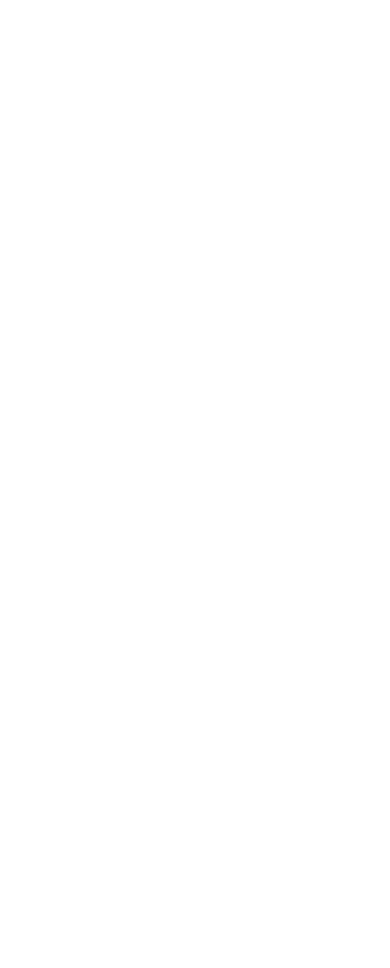
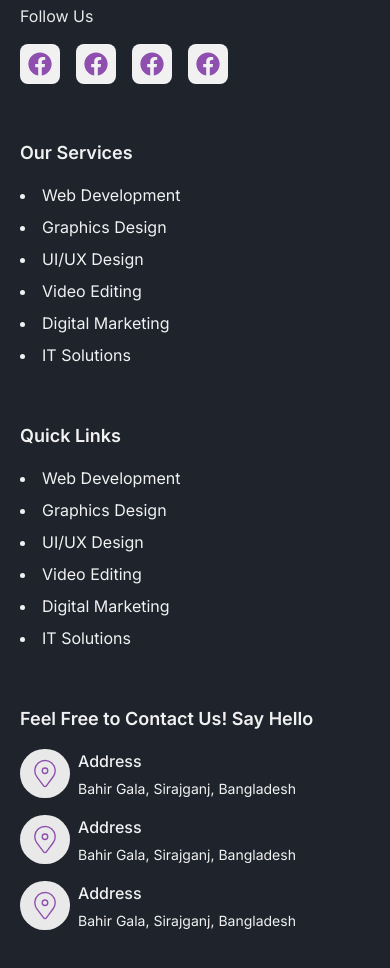
Before and after one commit to alive1258/ethen-soft-client, a Next.js app: page / in a window 390 px wide. Shown: the part 9260-10228 px from the top of the page. Before the commit the page ends 9056 px from the top, so only its background shows below. Built offline with nearby package versions, Linux system fonts and the light colour scheme.

Commit message:
create footer without set background image

```diff
--- a/src/app/(withCommonLayout)/layout.js
+++ b/src/app/(withCommonLayout)/layout.js
@@ -1,3 +1,4 @@
+import Footer from "@/components/shared/Footer/Footer";
 import Navbar from "@/components/shared/Navbar/Navbar";
 
 const CommonLayout = ({ children }) => {
@@ -5,7 +6,7 @@
     <>
       <Navbar />
       {children}
-      <h1>Navbar</h1>
+      <Footer />
     </>
   );
 };
--- a/src/app/globals.css
+++ b/src/app/globals.css
@@ -6,7 +6,7 @@
 @layer base {
   :root {
     --color-primary-base: #8e4fae;
-    --color-primary-muted: #f4edf7;
+    --color-primary-muted: #f1f1f1;
     --color-secondary-base: #e8292f;
     --color-info-base: #106bda;
     --color-info-muted: #b5d1f4;
@@ -23,6 +23,9 @@
 @layer components {
   .container {
     @apply max-w-[1440px] w-full mx-auto px-5 md:px-20;
+  }
+  .social-icons {
+    @apply size-10 rounded-lg bg-primary-muted text-primary-base hover:bg-primary-base hover:text-primary-muted duration-200 p-2;
   }
 }
 
@@ -50,3 +53,8 @@
   height: 5px;
   border-radius: 8px;
 }
+
+/* list style  */
+.list-white::marker {
+  color: #f1f1f1;
+}
--- a/src/components/UI/Home/About/About.js
+++ b/src/components/UI/Home/About/About.jsx
@@ -5,7 +5,7 @@
   return (
     <>
       <div
-        className="bg-primary-muted py-2 bg-no-repeat bg-bottom"
+        className="bg-[#f4edf7] py-2 bg-no-repeat bg-bottom"
         style={{
           backgroundImage: "url(/assets/images/about/Ellipse-18.pn)",
         }}
--- /dev/null
+++ b/src/components/shared/Footer/Footer.jsx
@@ -0,0 +1,115 @@
+import Link from "next/link";
+import Image from "next/image";
+import { CiLocationOn } from "react-icons/ci";
+import { FaFacebook } from "react-icons/fa";
+import logo from "../../../../public/assets/images/Logo-white.png";
+
+const Footer = () => {
+  return (
+    <>
+      <div className="bg-black-base">
+        <div className="container py-14">
+          <div className="grid grid-cols-1 md:grid-cols-2 lg:grid-cols-4 gap-[55px]">
+            <div>
+              <Image src={logo} width={181} height={48} alt="logo" />
+              <p className="text-sm text-primary-muted pt-6 pb-6">
+                Sed ut perspiciatis unde omnis is natus error site voluptatem
+                more accntium doloremque laudatium totam rem aperiam, eaque ipsa
+                quae abventore veritatis.
+              </p>
+              <h5 className="text-[#E9E9EA] pb-4">Follow Us</h5>
+              <div className="flex items-center gap-4">
+                <FaFacebook className="social-icons" />
+                <FaFacebook className="social-icons" />
+                <FaFacebook className="social-icons" />
+                <FaFacebook className="social-icons" />
+              </div>
+            </div>
+
+            <div>
+              <h1 className="text-primary-muted text-lg font-semibold pb-4">
+                Our Services
+              </h1>
+              <ul className="space-y-2 text-primary-muted list-disc list-inside marker:text-primary-muted">
+                <li>
+                  <Link href="/"> Web Development</Link>
+                </li>
+                <li>
+                  <Link href="/">Graphics Design</Link>
+                </li>
+                <li>
+                  <Link href="/">UI/UX Design</Link>
+                </li>
+                <li>
+                  <Link href="/">Video Editing</Link>
+                </li>
+                <li>
+                  <Link href="/">Digital Marketing</Link>
+                </li>
+                <li>
+                  <Link href="/">IT Solutions</Link>
+                </li>
+              </ul>
+            </div>
+            <div>
+              <h1 className="text-primary-muted text-lg font-semibold pb-4">
+                Quick Links
+              </h1>
+              <ul className="space-y-2 text-primary-muted list-disc list-inside marker:text-primary-muted">
+                <li>
+                  <Link href="/"> Web Development</Link>
+                </li>
+                <li>
+                  <Link href="/">Graphics Design</Link>
+                </li>
+                <li>
+                  <Link href="/">UI/UX Design</Link>
+                </li>
+                <li>
+                  <Link href="/">Video Editing</Link>
+                </li>
+                <li>
+                  <Link href="/">Digital Marketing</Link>
+                </li>
+                <li>
+                  <Link href="/">IT Solutions</Link>
+                </li>
+              </ul>
+            </div>
+
+            <div>
+              <h1 className="text-primary-muted text-lg font-semibold pb-4 text-nowrap">
+                Feel Free to Contact Us! Say Hello
+              </h1>
+              <div className="space-y-4">
+                <div className="flex items-center gap-2">
+                  <CiLocationOn className="bg-[#E9E9EA] w-[50px] h-[49px] p-2 rounded-full text-primary-base" />
+                  <div className="text-primary-muted flex flex-col gap-1.5">
+                    <h6 className="font-medium">Address</h6>
+                    <p className="text-sm">Bahir Gala, Sirajganj, Bangladesh</p>
+                  </div>
+                </div>
+                <div className="flex items-center gap-2">
+                  <CiLocationOn className="bg-[#E9E9EA] w-[50px] h-[49px] p-2 rounded-full text-primary-base" />
+                  <div className="text-primary-muted flex flex-col gap-1.5">
+                    <h6 className="font-medium">Address</h6>
+                    <p className="text-sm">Bahir Gala, Sirajganj, Bangladesh</p>
+                  </div>
+                </div>
+                <div className="flex items-center gap-2">
+                  <CiLocationOn className="bg-[#E9E9EA] w-[50px] h-[49px] p-2 rounded-full text-primary-base" />
+                  <div className="text-primary-muted flex flex-col gap-1.5">
+                    <h6 className="font-medium">Address</h6>
+                    <p className="text-sm">Bahir Gala, Sirajganj, Bangladesh</p>
+                  </div>
+                </div>
+              </div>
+            </div>
+          </div>
+        </div>
+      </div>
+    </>
+  );
+};
+
+export default Footer;
```
Also changed, not shown: public/assets/images/Logo-white.png (added).
